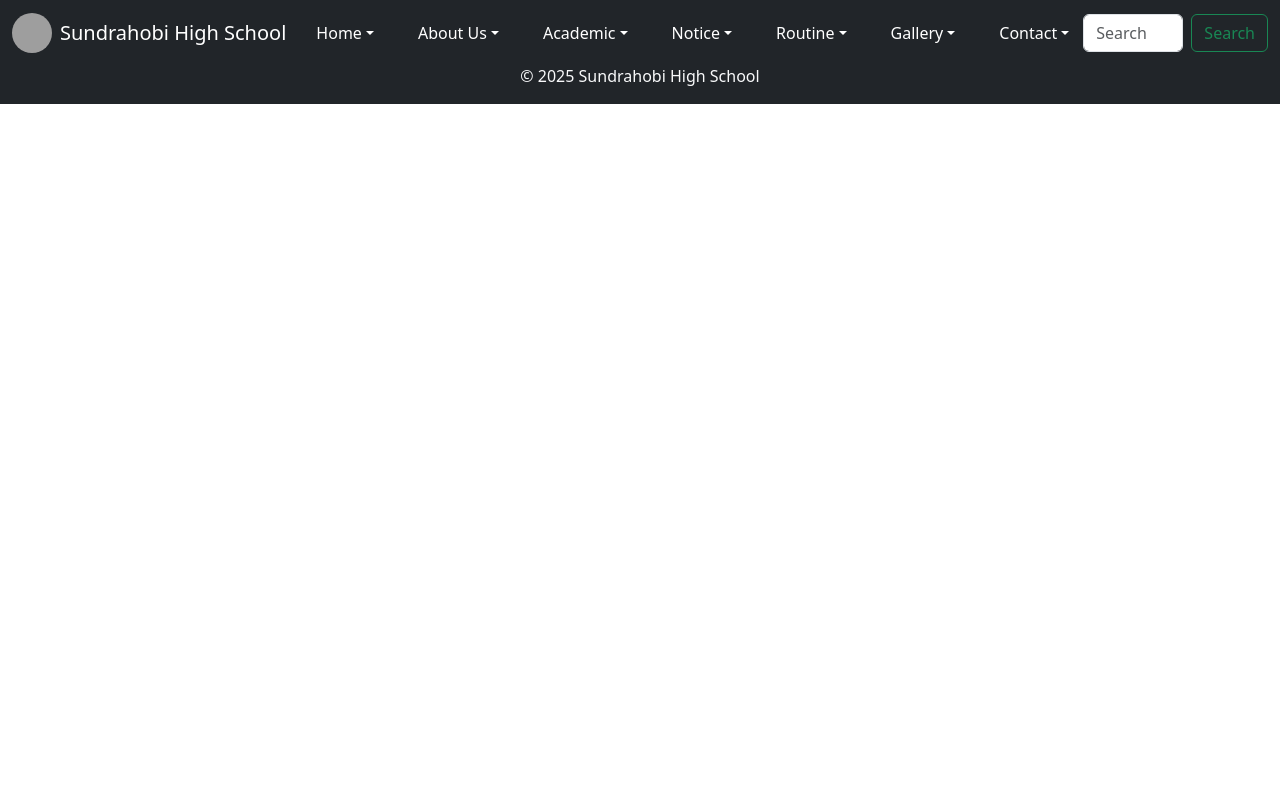
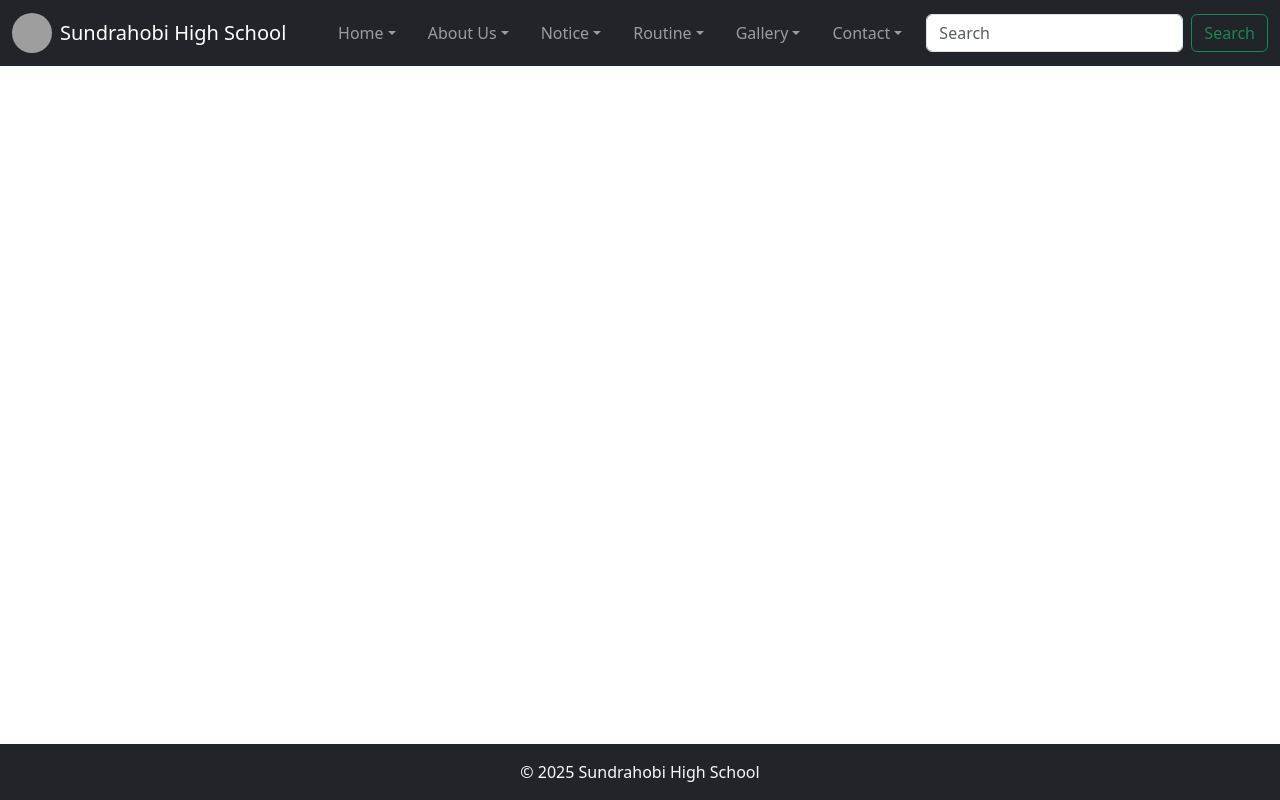
Before and after one commit to nasirulwebdev/madrasha-school, a Django app: page /base/ in a window 1280 px wide. Run offline with Django 5.2, Linux system fonts and the light colour scheme; grey boxes are pictures that could not be loaded.

Commit message:
Fixed template and URLs

```diff
--- a/School/Templates/school/base.html
+++ b/School/Templates/school/base.html
@@ -6,51 +6,30 @@
     <meta name="viewport" content="width=device-width, initial-scale=1">
     <title>{% block title %}Sundrahobi High School{% endblock %}</title>
 
-  <!-- Bootstrap CSS -->
     <link href="https://cdn.jsdelivr.net/npm/bootstrap@5.3.2/dist/css/bootstrap.min.css" rel="stylesheet">
 
-  <!-- Custom CSS -->
     <style>
-    /* Navbar always on top */
-    /* RESET */
         html, body {
+            height: 100%;
             margin: 0;
-  padding: 0;
         }
 
-/* Navbar */
-.navbar {
-  position: fixed;
-  top: 0;
-  width: 100%;
-  z-index: 1050;
+        body {
+            display: flex;
+            flex-direction: column;
         }
 
-/* Dropdown hover */
+        .main-content {
+            flex: 1;
+            padding-top: 120px; /* fixed navbar space */
+        }
+
         .navbar .dropdown:hover > .dropdown-menu {
             display: block;
         }
 
-/* Dropdown z-index */
         .dropdown-menu {
             z-index: 2000;
-}
-
-
-    /* Dropdown toggle styling */
-    .navbar-dark .nav-link.dropdown-toggle {
-      color: #fff;
-      padding: 8px 14px;
-      border-radius: 6px;
-      transition: all 0.3s ease;
-    }
-
-    .navbar-dark .nav-link.dropdown-toggle:hover {
-      background-color: #10d41d;
-    }
-
-    .navbar-dark .nav-link.dropdown-toggle.show {
-      background-color: #12882c;
         }
     </style>
 </head>
@@ -58,18 +37,17 @@ html, body {
 <body>
 
 <!-- ================= NAVBAR ================= -->
-<nav class="navbar navbar-expand-lg navbar-dark bg-dark">
+<nav class="navbar navbar-expand-lg navbar-dark bg-dark fixed-top">
     <div class="container-fluid">
 
-    <!-- Logo -->
-    <a class="navbar-brand d-flex align-items-center" href="#">
+        <a class="navbar-brand d-flex align-items-center" href="/">
             <img src="https://i.pinimg.com/736x/85/75/2c/85752c322923a7ca8cc2e3f62b63df72.jpg"
                  width="40" height="40" class="me-2 rounded-circle">
             Sundrahobi High School
         </a>
-
         <!-- Toggle -->
-    <button class="navbar-toggler" type="button" data-bs-toggle="collapse" data-bs-target="#schoolNavbar">
+        <button class="navbar-toggler" type="button" data-bs-toggle="collapse"
+                data-bs-target="#schoolNavbar">
             <span class="navbar-toggler-icon"></span>
         </button>
 
@@ -77,6 +55,7 @@ html, body {
         <div class="collapse navbar-collapse" id="schoolNavbar">
             <ul class="navbar-nav ms-auto gap-lg-3">
 
+                <!-- Home -->
                 <li class="nav-item dropdown">
                     <a class="nav-link dropdown-toggle" href="#" data-bs-toggle="dropdown">Home</a>
                     <ul class="dropdown-menu">
@@ -87,6 +66,7 @@ html, body {
                     </ul>
                 </li>
 
+                <!-- About -->
                 <li class="nav-item dropdown">
                     <a class="nav-link dropdown-toggle" href="#" data-bs-toggle="dropdown">About Us</a>
                     <ul class="dropdown-menu">
@@ -96,28 +76,56 @@ html, body {
                     </ul>
                 </li>
 
+                <!-- Academic Panel (Permission Based) -->
+                {% if perms.academic.view_academic %}
                 <li class="nav-item dropdown">
-          <a class="nav-link dropdown-toggle" href="#" data-bs-toggle="dropdown">Academic</a>
+                    <a class="nav-link dropdown-toggle" href="#" data-bs-toggle="dropdown">
+                        Academic Panel
+                    </a>
                     <ul class="dropdown-menu">
-            <li><a class="dropdown-item" href="#">Admin</a></li>
-            <li><a class="dropdown-item" href="#">Faculty</a></li>
+                        <li>
+                            <a class="dropdown-item" href="{% url 'academic:academic_list' %}">
+                                Academic (Student)
+                            </a>
+                        </li>
+
+                        {% if perms.academic.add_academic %}
+                        <li>
+                            <a class="dropdown-item" href="{% url 'academic:academic_faculty' %}">
+                                Academic (Faculty)
+                            </a>
+                        </li>
+                        {% endif %}
+
+                        {% if perms.academic.change_academic %}
+                        <li>
+                            <a class="dropdown-item" href="{% url 'academic:academic_admin' %}">
+                                Academic (Admin)
+                            </a>
+                        </li>
+                        {% endif %}
                     </ul>
                 </li>
+                {% endif %}
 
+                <!-- Notice -->
                 <li class="nav-item dropdown">
                     <a class="nav-link dropdown-toggle" href="#" data-bs-toggle="dropdown">Notice</a>
                     <ul class="dropdown-menu">
                         <li><a class="dropdown-item" href="#">All Notices</a></li>
                     </ul>
                 </li>
+
+                <!-- Routine -->
                 <li class="nav-item dropdown">
-           <a class="nav-link dropdown-toggle" href="#" role="button"  data-bs-toggle="dropdown">Routine</a>
+                    <a class="nav-link dropdown-toggle" href="#" data-bs-toggle="dropdown">Routine</a>
                     <ul class="dropdown-menu">
-            <li><a class="dropdown-item" href="#"> List Page</a></li>
+                        <li><a class="dropdown-item" href="#">List Page</a></li>
                         <li><a class="dropdown-item" href="#">Single Page</a></li>
                     </ul>
                 </li>
-      </li>
+
+                <!-- Gallery -->
                 <li class="nav-item dropdown">
                     <a class="nav-link dropdown-toggle" href="#" data-bs-toggle="dropdown">Gallery</a>
                     <ul class="dropdown-menu">
@@ -125,33 +133,38 @@ html, body {
                         <li><a class="dropdown-item" href="#">Videos</a></li>
                     </ul>
                 </li>
+
+                <!-- Contact -->
                 <li class="nav-item dropdown">
-          <a class="nav-link dropdown-toggle" href="#" role="button"  data-bs-toggle="dropdown">Contact</a>
+                    <a class="nav-link dropdown-toggle" href="#" data-bs-toggle="dropdown">Contact</a>
                     <ul class="dropdown-menu">
-            <li><a class="dropdown-item" href="#">User will submit queries</a></li>
+                        <li><a class="dropdown-item" href="#">User Queries</a></li>
                         <li><a class="dropdown-item" href="#">Social Media</a></li>
                     </ul>
                 </li>
+
             </ul>
-      <form class="d-flex">
-        <input class="form-control me-2" type="search" placeholder="Search" aria-label="Search">
+
+            <!-- Search -->
+            <form class="d-flex ms-lg-3 mt-2 mt-lg-0">
+                <input class="form-control me-2" type="search" placeholder="Search">
                 <button class="btn btn-outline-success" type="submit">Search</button>
             </form>
-      </ul>
         </div>
     </div>
 </nav>
 
 <!-- ================= PAGE CONTENT ================= -->
+<main class="main-content container">
     {% block content %}
     {% endblock %}
+</main>
 
 <!-- ================= FOOTER ================= -->
-<footer class="bg-dark text-light text-center py-3 mt-5">
+<footer class="bg-dark text-light text-center py-3 mt-auto">
     © 2025 Sundrahobi High School
 </footer>
 
-<!-- Bootstrap JS -->
 <script src="https://cdn.jsdelivr.net/npm/bootstrap@5.3.2/dist/js/bootstrap.bundle.min.js"></script>
 </body>
 </html>
```
Also changed, not shown: Templates/base.html (+4 -27 lines), academic/Templates/academic/admin/list.html (+18 -26 lines). Lines whose indentation alone changed are shown as unchanged.
